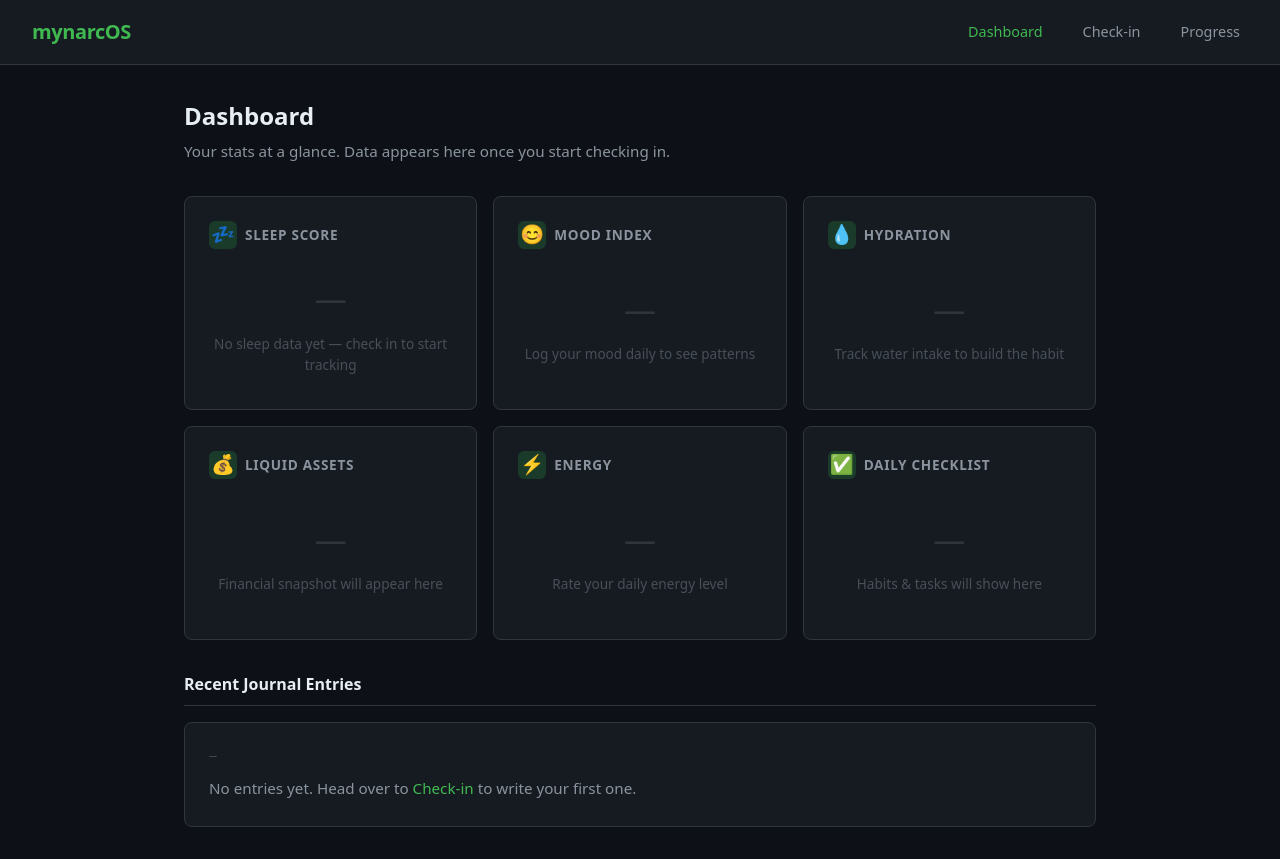
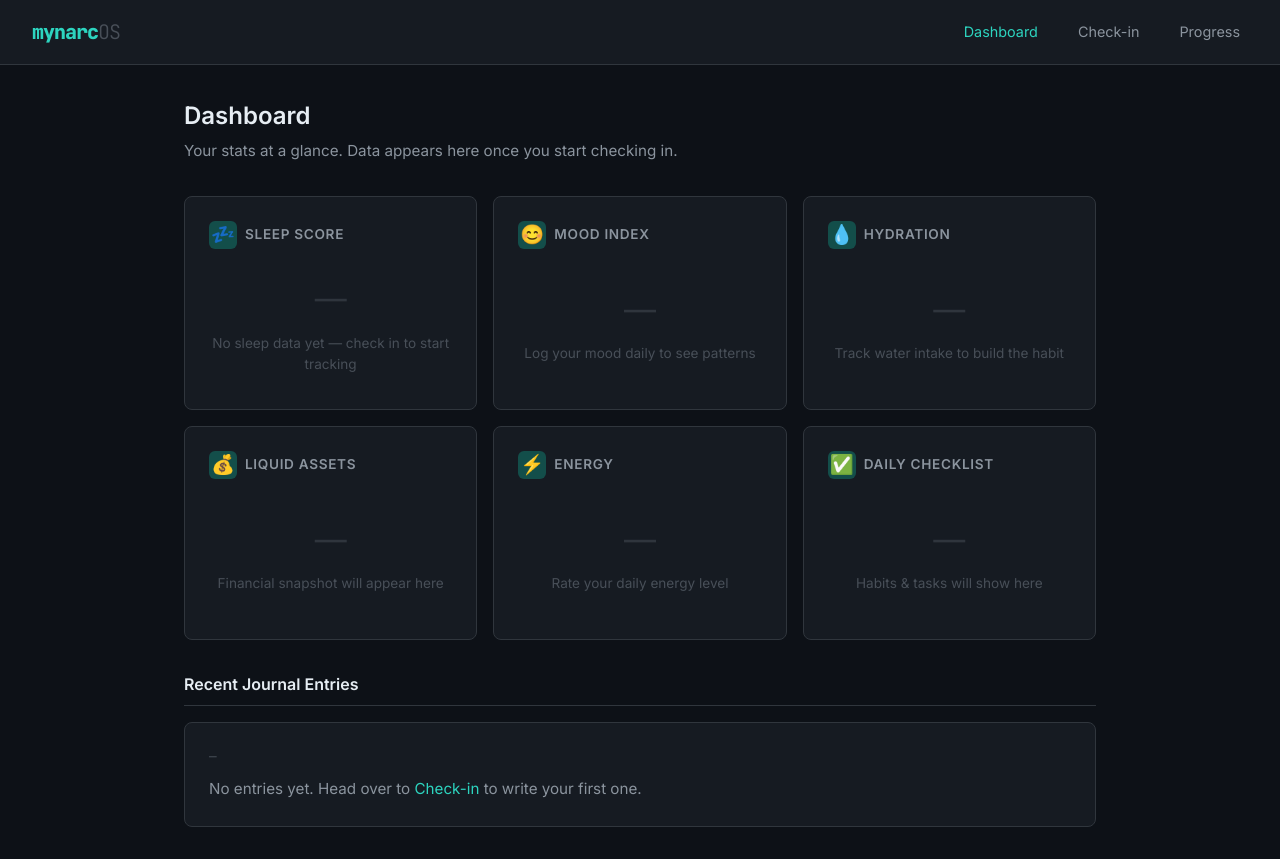
Before and after one commit to javanmyna-dev/mynarcOS-v2, a plain HTML site: page index.html in a window 1280 px wide. Drawn offline with Linux system fonts and the light colour scheme; a script that the page names is missing.

Commit message:
mynarcOS logo reused from previous version

```diff
--- a/css/style.css
+++ b/css/style.css
@@ -10,14 +10,9 @@
     --text-dim:       #484f58;
 
     /* Accent — teal, matches the mynarcOS wordmark */
-    --accent:         #3fb950;  /* keep as-is for now; can swap to teal if logo changes */
-    --accent-dim:     #1a3a2a;
-    --accent-glow:    0 0 12px rgba(63, 185, 80, 0.25);
-
-    /* Note: the logo uses a teal shade. The CSS variable above is green-leaning
-       and kept flexible — swap the hex to a teal like #2dd4bf once the final
-       palette is locked. All cards reference var(--accent), so one change
-       updates the entire UI. */
+    --accent:         #2dd4bf;
+    --accent-dim:     #134e4a;
+    --accent-glow:    0 0 12px rgba(45, 212, 191, 0.25);
 
     /* Spacing scale */
     --space-xs: 4px;
@@ -28,8 +23,8 @@
     --space-2xl: 48px;
 
     /* Type */
-    --font: system-ui, -apple-system, 'Segoe UI', Roboto, sans-serif;
-    --font-mono: 'SF Mono', 'Fira Code', 'Cascadia Code', monospace;
+    --font: 'Inter', system-ui, -apple-system, 'Segoe UI', Roboto, sans-serif;
+    --font-mono: 'JetBrains Mono', 'SF Mono', 'Fira Code', 'Cascadia Code', monospace;
     --radius: 8px;
 }
 
@@ -72,11 +67,16 @@ a:hover { text-decoration: underline; }
 }
 
 .nav-logo {
+    font-family: var(--font-mono);
     font-size: 1.25rem;
-    font-weight: 700;
+    font-weight: 800;
     color: var(--accent);
-    letter-spacing: -0.02em;
+    letter-spacing: -1px;
     user-select: none;
+}
+.nav-logo span {
+    color: var(--text-dim);
+    font-weight: 300;
 }
 
 .nav-links {
--- a/index.html
+++ b/index.html
@@ -5,12 +5,13 @@
     <meta name="viewport" content="width=device-width, initial-scale=1.0">
     <title>mynarcOS — Dashboard</title>
     <link rel="stylesheet" href="css/style.css">
+    <link href="https://fonts.googleapis.com/css2?family=JetBrains+Mono:wght@300;400;600;800&family=Inter:wght@300;400;600&display=swap" rel="stylesheet">
 </head>
 <body>
 
     <!-- ===== Shared Navigation ===== -->
     <nav class="nav">
-        <span class="nav-logo">mynarcOS</span>
+        <span class="nav-logo">mynarc<span>OS</span></span>
         <ul class="nav-links">
             <li><a href="index.html" class="active">Dashboard</a></li>
             <li><a href="check-in.html">Check-in</a></li>
```
Also changed, not shown: check-in.html (+2 -1 lines), progress.html (+2 -1 lines).
